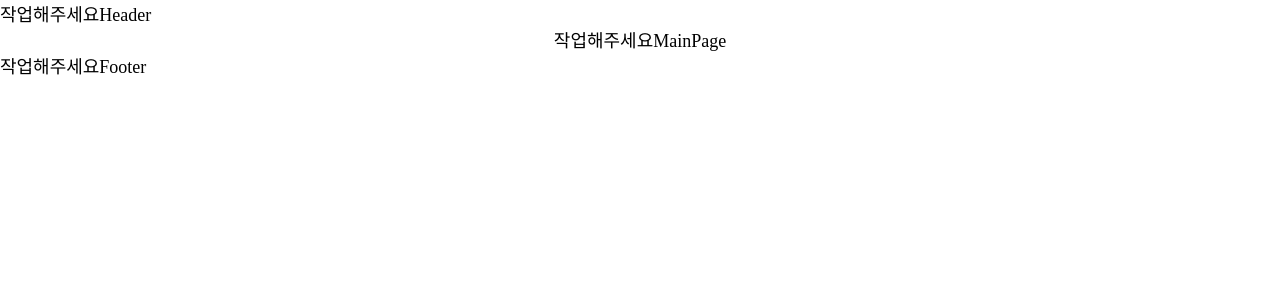
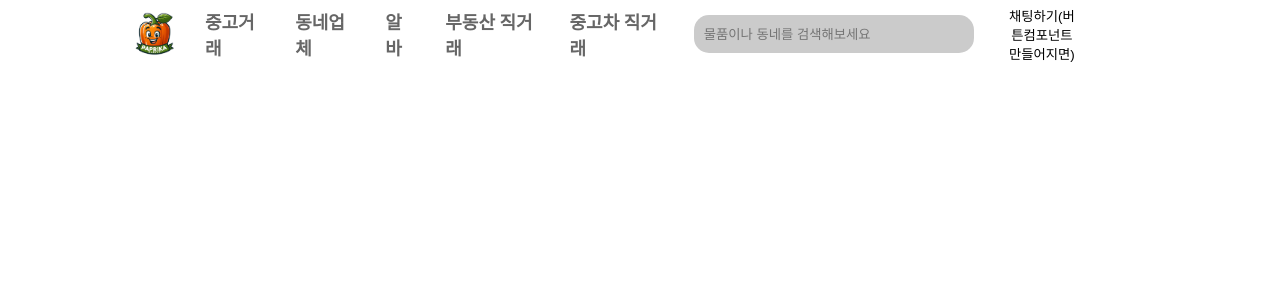
Before and after one commit to 2023-frontend1/Paprika-Market-2.0.1, a React (Vite) app: page / in a window 1280 px wide. Shown: the top 300 px of the page. Built offline with nearby package versions, Linux system fonts and the light colour scheme.

Commit message:
design: Header컴포넌트 작업완료

```diff
--- a/src/components/layouts/componets/@index.js
+++ b/src/components/layouts/componets/@index.js
@@ -1,4 +1,4 @@
 import Footer from './footer'
-import Header from './heaer'
+import Header from './header'
 import CenterBox from './center_box'
 export { Footer, Header, CenterBox }
--- /dev/null
+++ b/src/components/layouts/componets/header.jsx
@@ -0,0 +1,116 @@
+import { useNavigate } from 'react-router-dom'
+import styled from 'styled-components'
+import logo from '/public/logo.png'
+import {
+	fontSize,
+	fontWeight,
+	color,
+	flexAlign,
+} from '../../../styles/themes/@index'
+const Header = () => {
+	const navigate = useNavigate()
+	const OnCategoryClick = (path) => {
+		navigate(path)
+	}
+	const naviInfo = [
+		{ text: '중고거래', url: '/market' },
+		{ text: '동네업체', url: '/company' },
+		{ text: '알바', url: '/part-time' },
+		{ text: '부동산 직거래', url: '/estate' },
+		{ text: '중고차 직거래', url: '/used-car' },
+	]
+
+	return (
+		<S.Div_HeaderContain>
+			<S.Div_HeaderNav>
+				<S.Div_HeaderUl>
+					<S.Img_Logo
+						onClick={() => {
+							OnCategoryClick('/')
+						}}
+						src={logo}
+						alt=""
+					/>
+					{naviInfo.map((info, idx) => {
+						return (
+							<S.Li_Link
+								key={idx}
+								onClick={() => {
+									OnCategoryClick(`${info.url}`)
+								}}
+							>
+								{info.text}
+							</S.Li_Link>
+						)
+					})}
+				</S.Div_HeaderUl>
+			</S.Div_HeaderNav>
+			<S.Div_SearchArea>
+				<form action="">
+					<S.Inp_SearchInput
+						type="text"
+						placeholder="물품이나 동네를 검색해보세요"
+					/>
+				</form>
+				<button>채팅하기(버튼컴포넌트 만들어지면)</button>
+			</S.Div_SearchArea>
+		</S.Div_HeaderContain>
+	)
+}
+export default Header
+
+const Div_HeaderContain = styled.div`
+	width: 100vw;
+	position: fixed;
+	top: 0px;
+	height: 68px;
+	background-color: ${color.grayScale[100]};
+	z-index: 100;
+	${flexAlign.flexCenter}
+`
+
+const Div_HeaderNav = styled.div`
+	width: 91rem;
+`
+
+const Div_HeaderUl = styled.ul`
+	${flexAlign.flexCenter}
+	margin-left: 13rem;
+`
+const Div_SearchArea = styled.div`
+	${flexAlign.flexCenter}
+	margin-right: 20rem;
+`
+const Inp_SearchInput = styled.input`
+	border: none;
+	background-color: ${color.grayScale[80]};
+	border-radius: 1.5rem;
+	width: 28rem;
+	height: 38px;
+	padding-left: 1rem;
+	margin-right: 3rem;
+`
+const Li_Link = styled.li`
+	margin-right: 3rem;
+	font-size: ${fontSize.small};
+	font-weight: ${fontWeight.bold};
+	color: ${color.grayScale[40]};
+	&:hover {
+		color: ${color.grayScale[20]};
+	}
+`
+const Img_Logo = styled.img`
+	width: 5rem;
+	height: 5rem;
+	margin-right: 2.5rem;
+`
+
+const S = {
+	Div_HeaderContain,
+	Div_HeaderNav,
+	Div_HeaderUl,
+	Div_SearchArea,
+	Inp_SearchInput,
+	Li_Link,
+	Img_Logo,
+}
--- a/src/components/layouts/componets/heaer.jsx
+++ /dev/null
@@ -1,5 +0,0 @@
-const Header = () => {
-	return <div>작업해주세요Header</div>
-}
-
-export default Header
```
